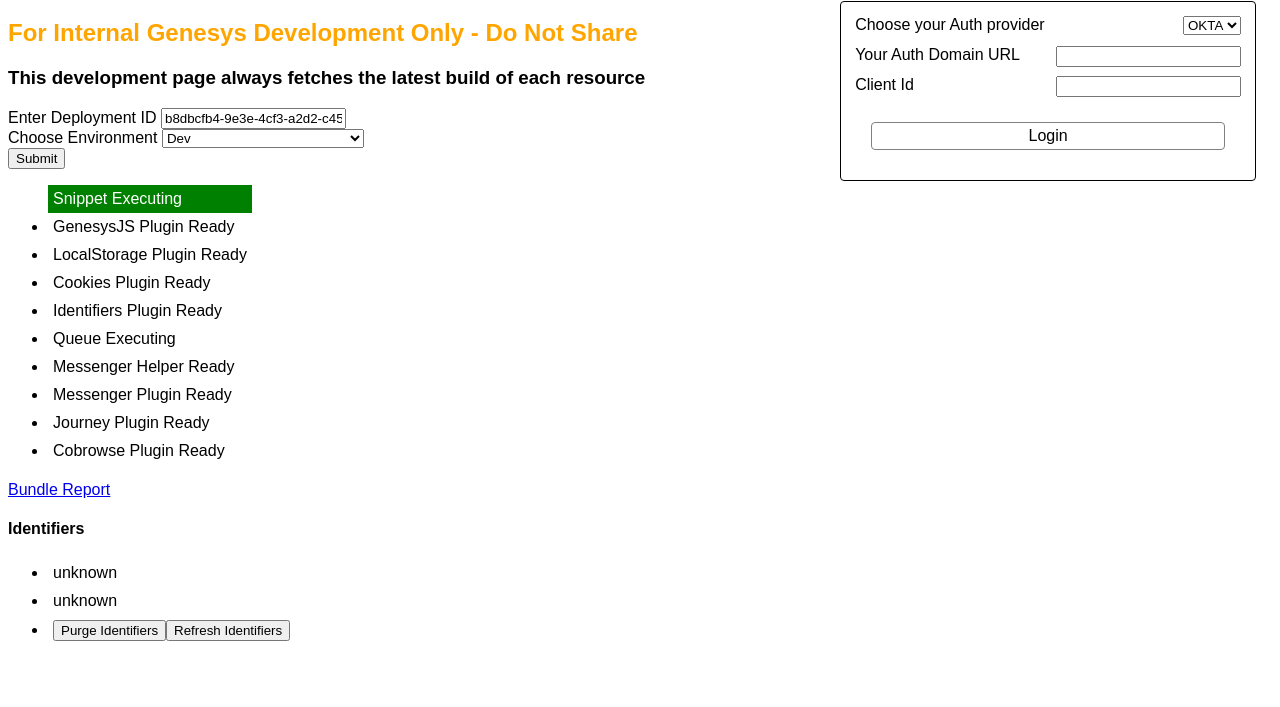
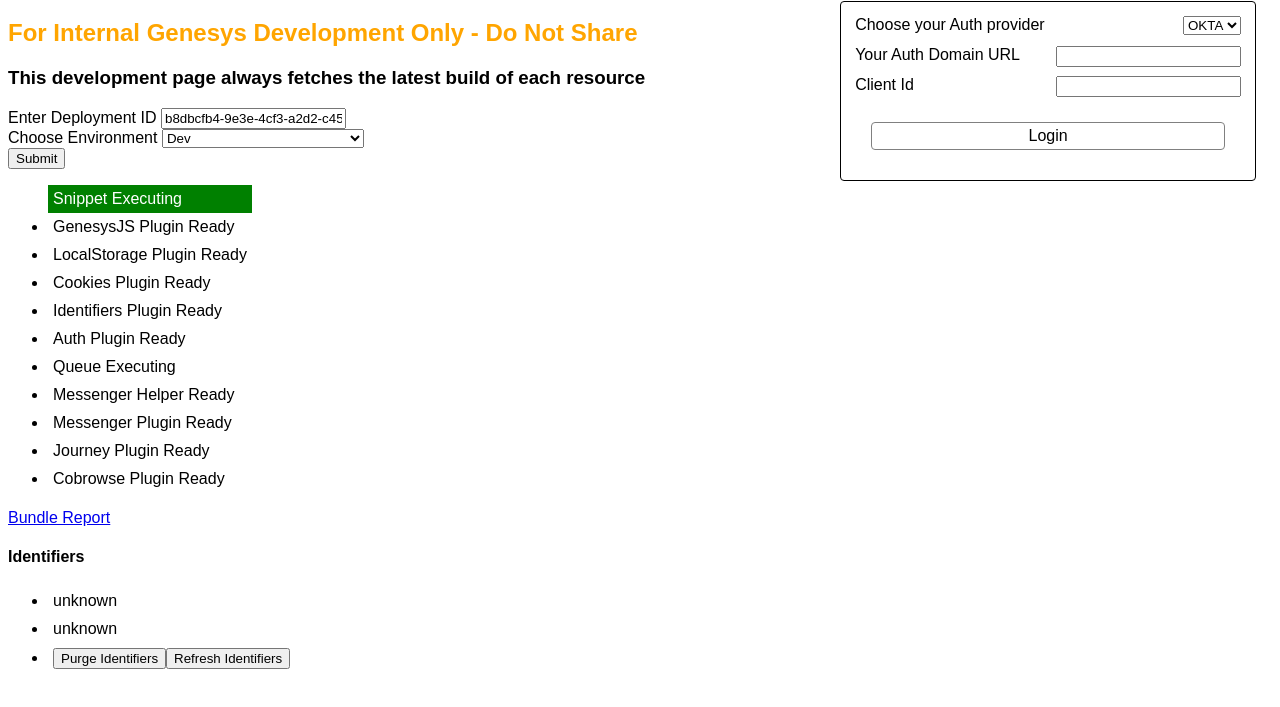
Before and after one commit to ranjithsai/genesys.js, a website: page test.html in a window 1280 px wide. Shown: the part 61-768 px from the top of the page. Drawn offline with Linux system fonts and the light colour scheme.

Commit message:
uncomment auth plugin status

```diff
--- a/test.html
+++ b/test.html
@@ -213,7 +213,7 @@
 			<li id="step-localstorage-ready">LocalStorage Plugin Ready</li>
 			<li id="step-cookies-ready">Cookies Plugin Ready</li>
 			<li id="step-identifiers-ready">Identifiers Plugin Ready</li>
-			<!-- <li id="step-auth-ready">Auth Plugin Ready</li> -->
+			<li id="step-auth-ready">Auth Plugin Ready</li>
 			<li id="step-queue-exec">Queue Executing</li>
 			<li id="step-messenger-helper-ready">Messenger Helper Ready</li>
 			<li id="step-messenger-ready">Messenger Plugin Ready</li>
```
